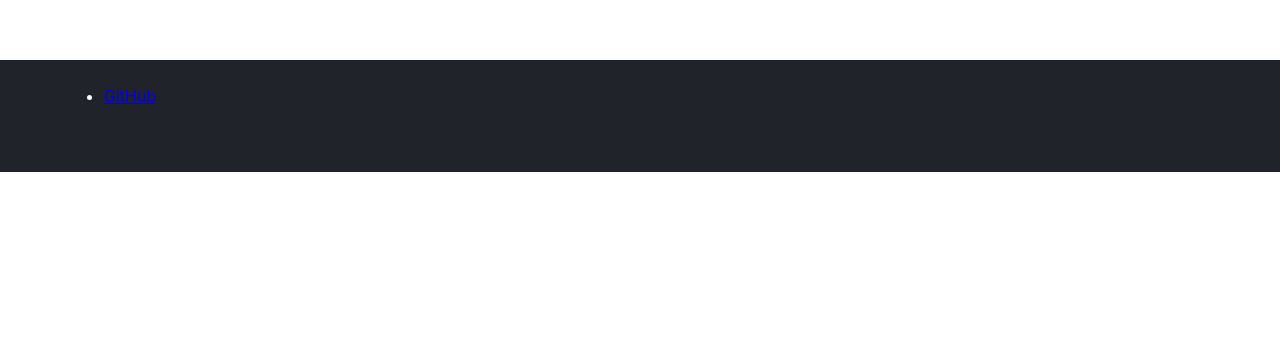
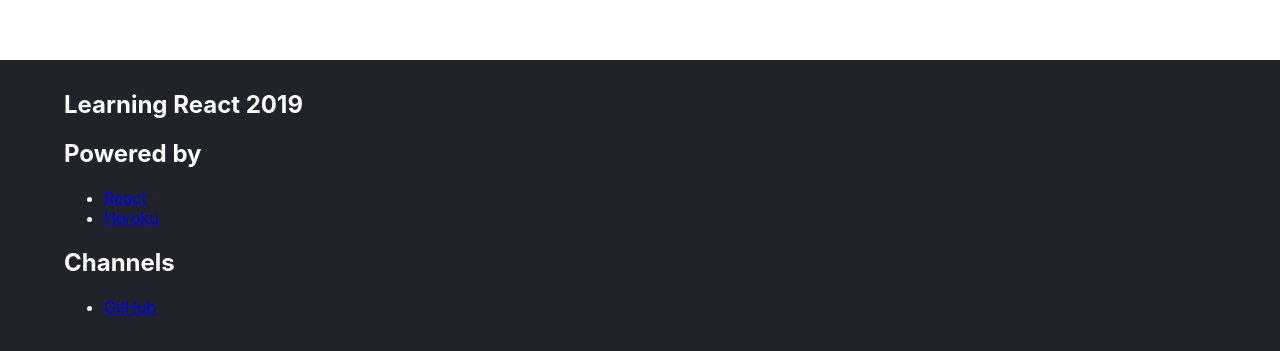
Before and after one commit to ginbar/learning-react, a React app: page / in a window 1280 px wide. Shown: the part 797-1148 px from the top of the page. Before the commit the page ends 969 px from the top, so only its background shows below. Built offline with nearby package versions, Linux system fonts and the light colour scheme.

Commit message:
some adds to footer

```diff
--- /dev/null
+++ b/src/commons/PoweredBy.jsx
@@ -0,0 +1,15 @@
+import React from "react";
+
+export default function PoweredBy(props) {
+    return (
+        <div>
+            <h2>Powered by</h2>
+            <ul>
+                {props.links.map(({ url, text }, index) =>
+                    (<li key={index}>
+                        <a href={url}>{text}</a>
+                    </li>))}
+            </ul>
+        </div>
+    );
+}
--- a/src/commons/SocialMedia.jsx
+++ b/src/commons/SocialMedia.jsx
@@ -2,11 +2,14 @@ import React from "react";
 
 export default function SocialMedia(props) {
     return (
+        <div>
+            <h2>Channels</h2>
             <ul>
                 {props.links.map((link, index) =>
                     (<li key={index}>
                         <a href={link.url}>{link.text}</a>
                     </li>))}
             </ul>
+        </div>
     );
 }
--- a/src/template/Footer.jsx
+++ b/src/template/Footer.jsx
@@ -1,6 +1,7 @@
 import React from "react";
 
 import SocialMedia from "../commons/SocialMedia";
+import PoweredBy from "../commons/PoweredBy";
 
 import './Footer.css';
 import '../App.css';
@@ -9,6 +10,19 @@ export default function Footer(props) {
     return (
         <footer className="template">
             <div className="inner-content">
+                <h2>
+                    Learning React {(new Date()).getFullYear()}
+                </h2>
+                <PoweredBy links={[
+                    {
+                        text: 'React',
+                        url: 'https://reactjs.org'
+                    },
+                    {
+                        text: 'Heroku',
+                        url: 'https://www.heroku.com/'
+                    },
+                ]}></PoweredBy>
                 <SocialMedia links={[
                     {
                         text: 'GitHub',
```
Lines whose indentation alone changed are shown as unchanged.
